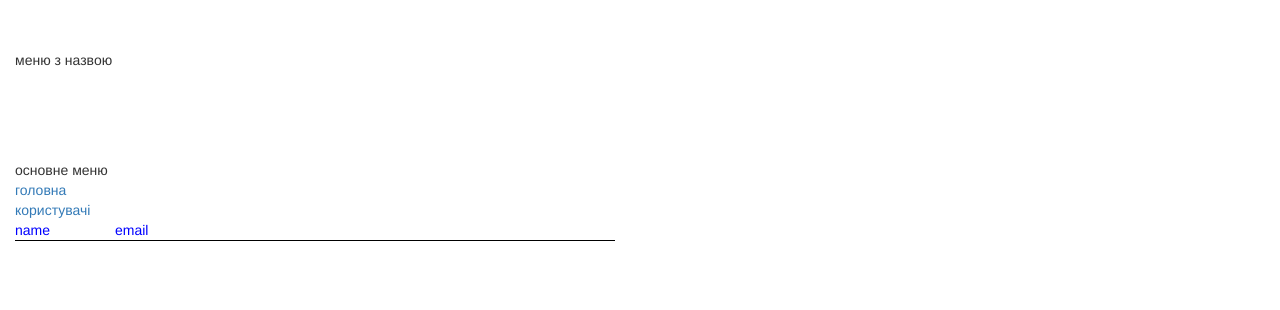
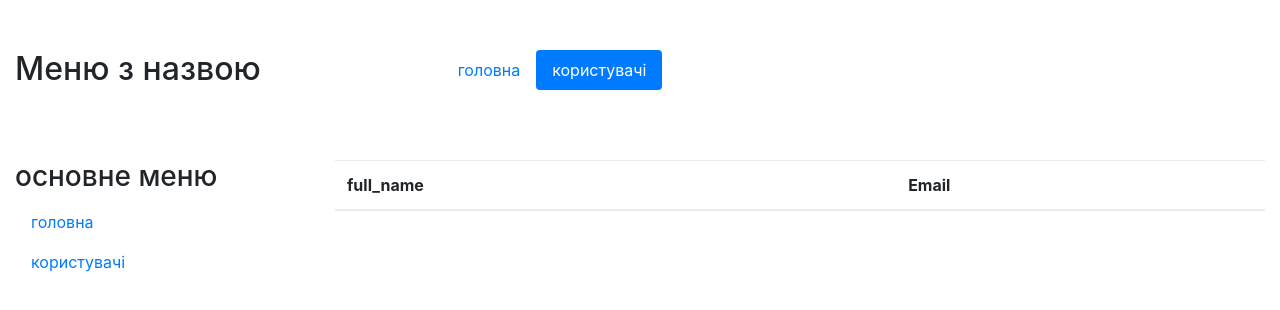
Before and after one commit to mm1krob/test, a plain HTML site: page users.html in a window 1280 px wide. Drawn offline with nearby package versions, Linux system fonts and the light colour scheme.

Commit message:
Update users.html

```diff
--- a/users.html
+++ b/users.html
@@ -4,34 +4,50 @@
     <meta charset="UTF-8">
     <title>users</title>
     <meta name="viewport" content="width=device-width, initial-scale=1">
-    <link rel="stylesheet" href="https://maxcdn.bootstrapcdn.com/bootstrap/3.3.7/css/bootstrap.min.css">
+    <link rel="stylesheet" href="https://maxcdn.bootstrapcdn.com/bootstrap/4.0.0-beta.2/css/bootstrap.min.css">
     <script src="https://ajax.googleapis.com/ajax/libs/jquery/3.2.1/jquery.min.js"></script>
-    <script src="https://maxcdn.bootstrapcdn.com/bootstrap/3.3.7/js/bootstrap.min.js"></script>
+    <script src="https://cdnjs.cloudflare.com/ajax/libs/popper.js/1.12.6/umd/popper.min.js"></script>
+    <script src="https://maxcdn.bootstrapcdn.com/bootstrap/4.0.0-beta.2/js/bootstrap.min.js"></script>
     <link href="style.css" rel="stylesheet" type="text/css">
     <script src="main.js"></script>
 </head>
 <body>
+
 <div class="container-fluid">
-<div id="head-menu">
-    меню з назвою
+    <div id="head-menu" class="row">
+        <div class="col-sm-4">
+            <h2>Меню з назвою</h2>
+        </div>
+        <div class="col-sm-8">
+            <ul class="nav nav-pills">
+                <li class="nav-item"> <a class="nav-link" href="index.html">головна</a></li>
+                <li class="nav-item"> <a class="nav-link active" href="users.html">користувачі</a></li>
+            </ul>
+        </div>
+    </div>
+
+    <div class="row">
+        <div id="main-menu" class="col-sm-3">
+            <h3>основне меню</h3>
+            <ul class="nav flex-column">
+                <li class="nav-item"><a class="nav-link" href="index.html">головна</a></li>
+                <li class="nav-item"><a class="nav-link" href="users.html">користувачі</a></li>
+            </ul>
+        </div>
+
+        <div id="main-field" class="col-sm-9">
+            <table class="table table-striped .table-responsive-md">
+                <thead>
+                <tr>
+                    <th>full_name</th>
+                    <th>Email</th>
+                </tr>
+                </thead>
+                <tbody>
+
+                </tbody>
+            </table>
+        </div>
 </div>
-
-<div id="main-menu">
-
-    основне меню
-    <br />
-    <a href="index.html">головна</a><br />
-    <a href="users.html">користувачі</a>
-
-
-</div>
-
-    <div id="title">
-        <span>name</span><span>email</span>
-    </div>
-    <div id="users">
-    </div>
-</div>
-
 </body>
 </html>
```
